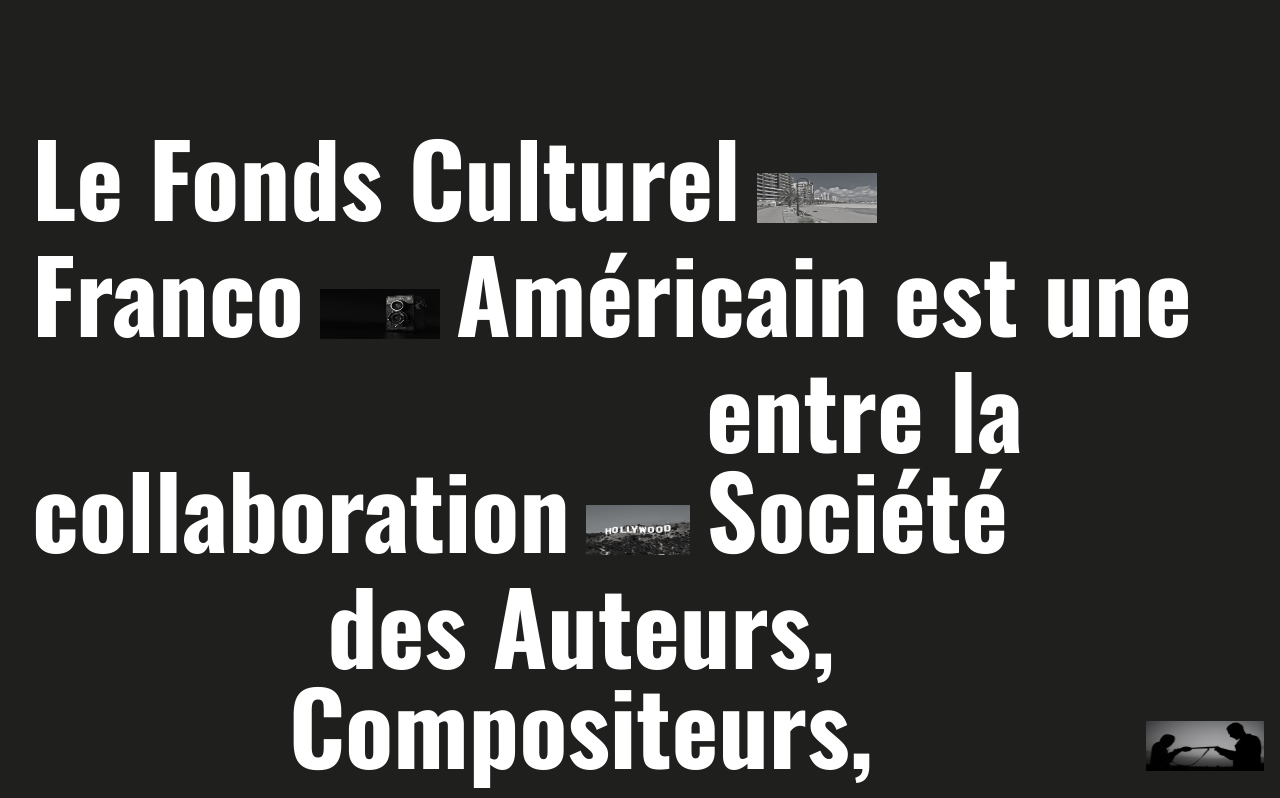
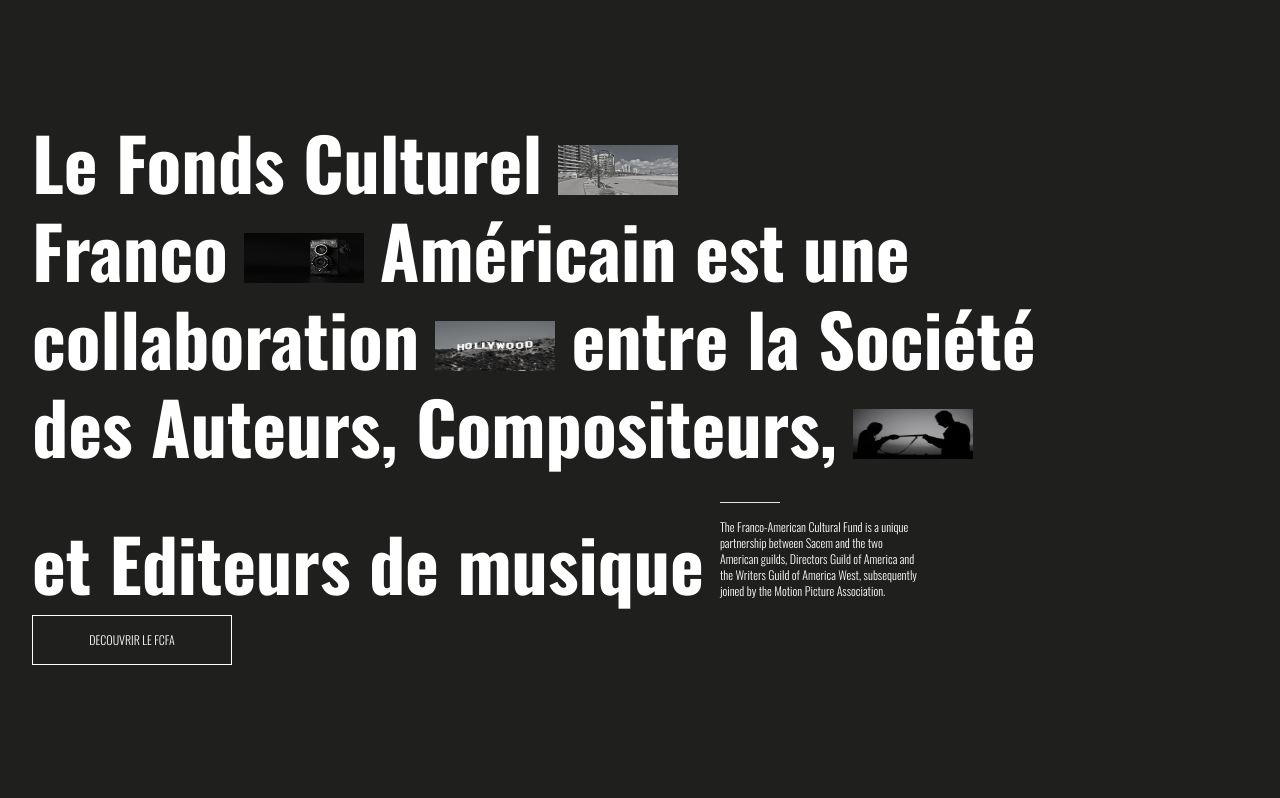
Before and after one commit to Adam-SESAME/SweetPunk-test, a Next.js app: page / in a window 1280 px wide. Shown: the part 962-1760 px from the top of the page. Built offline with nearby package versions, Linux system fonts and the light colour scheme; no server answers; a web font is replaced by a local one.

Commit message:
:ambulance: HOTFIX UI 3 RESPONSIVE

```diff
--- a/src/app/components/About/About.tsx
+++ b/src/app/components/About/About.tsx
@@ -7,7 +7,7 @@
       className="w-full text-white font-oswald bg-[#1F1F1E] min-h-[100vh] md:min-h-[140vh] xl:min-h-[100vh] font-bold text-xl md:text-7xl flex flex-col gap-4 md:pl-8 px-4 pt-32"
     >
       <div className="flex flex-col md:flex-row items-center md:items-end gap-4">
-        <p className="text-[35px] md:text-[72px] xl:text-[100px]">
+        <p className="text-[35px] md:text-[72px] 2xl:text-[100px]">
           Le Fonds Culturel
         </p>
         <img
@@ -17,18 +17,18 @@
         />
       </div>
       <div className="flex flex-col md:flex-row items-center md:items-end gap-4">
-        <p className="text-[35px] md:text-[72px] xl:text-[100px]">Franco</p>
+        <p className="text-[35px] md:text-[72px] 2xl:text-[100px]">Franco</p>
         <img
           className="hidden md:block h-[30px] w-[60px] md:w-[80px] md:h-[40px] mb-[0.20rem] xl:w-[120px] xl:h-[50px]"
           src="camera.jpg"
           alt=""
         />
-        <p className="text-[35px] md:text-[72px] xl:text-[100px]">
+        <p className="text-[35px] md:text-[72px] 2xl:text-[100px]">
           Américain est une
         </p>
       </div>
       <div className="flex flex-col md:flex-row items-center md:items-end gap-4">
-        <p className="text-[35px] md:text-[72px] xl:text-[100px]">
+        <p className="text-[35px] md:text-[72px] 2xl:text-[100px]">
           collaboration
         </p>
         <img
@@ -36,12 +36,12 @@
           src="hollywood.jpg"
           alt=""
         />
-        <p className="text-[35px] md:text-[72px] xl:text-[100px]">
+        <p className="text-[35px] md:text-[72px] 2xl:text-[100px]">
           entre la Société
         </p>
       </div>
       <div className="flex flex-col md:flex-row items-center md:items-end gap-4">
-        <p className="text-[35px] md:text-[72px] xl:text-[100px] text-center">
+        <p className="text-[35px] md:text-[72px] 2xl:text-[100px] text-center">
           des Auteurs, Compositeurs,
         </p>
         <img
@@ -51,7 +51,7 @@
         />
       </div>
       <div className="flex flex-col md:flex-row items-center md:items-end md:gap-4">
-        <p className="text-[35px] md:text-[72px] xl:text-[100px]">
+        <p className="text-[35px] md:text-[72px] 2xl:text-[100px]">
           et Editeurs de musique
         </p>
         <div className="w-full md:w-[200px] mt-6 flex flex-col gap-4 items-center md:items-start">
--- a/src/app/components/Quotes/Quotes.tsx
+++ b/src/app/components/Quotes/Quotes.tsx
@@ -62,15 +62,15 @@
       return (
         <div className="flex flex-col justify-center items-start w-full">
           <div>
-            <div className="absolute top-[100px] right-[25px] md:bottom-[-170px] md:left-[80px] xl:top-[250px]">
+            <div className="absolute top-[100px] right-[25px] md:bottom-[-170px] md:left-[80px] 2xl:top-[250px]">
               <img
                 src={slides[activeSlideIndex].image}
                 alt=""
-                className="h-[350px] md:h-[440px] md:w-[385px] xl:h-[550px] xl:w-[485px] max-h-full z-10"
+                className="h-[350px] md:h-[440px] md:w-[385px] 2xl:h-[550px] 2xl:w-[485px] max-h-full z-10"
               />
             </div>
             <div
-              className={`text-white z-20 absolute top-[70px] right-[20px] max-w-[340px] md:top-[80px] md:max-w-[550px] md:right-[200px] xl:max-w-[1000px] xl:top-[200px] ${
+              className={`text-white z-20 absolute top-[70px] right-[20px] max-w-[340px] md:top-[80px] md:max-w-[550px] md:right-[200px] 2xl:max-w-[1000px] 2xl:top-[200px] ${
                 showBigText ? "opacity-100" : "opacity-0"
               } transition-opacity duration-500 ease-out`}
             >
@@ -78,7 +78,7 @@
                 "
               </p>
 
-              <h2 className="text-lg md:text-5xl xl:text-7xl font-bold font-oswald pb-4 ">
+              <h2 className="text-lg md:text-5xl 2xl:text-7xl font-bold font-oswald pb-4 ">
                 {slides[activeSlideIndex].bigText}
               </h2>
 
```
